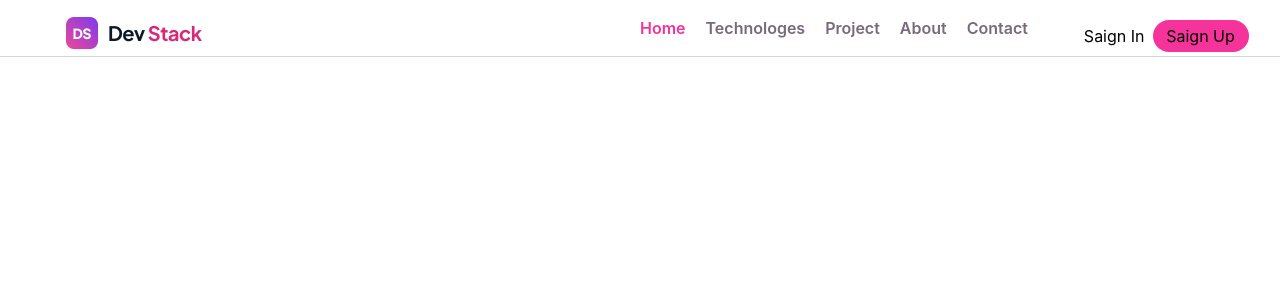
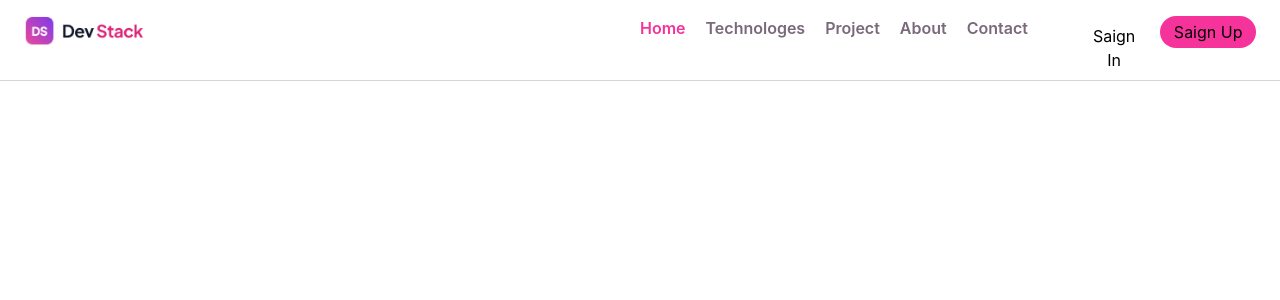
Before and after one commit to bkashsaifur049-creator/assainmenA05, a React (Vite) app: page / in a window 1280 px wide. Shown: the top 300 px of the page. Built offline with nearby package versions, Linux system fonts and the light colour scheme.

Commit message:
Update navbar and mobail hamberI design

```diff
--- /dev/null
+++ b/src/component/Hero.tsx
@@ -0,0 +1,11 @@
+import React from 'react';
+
+const Hero = () => {
+    return (
+        <div>
+
+        </div>
+    );
+};
+
+export default Hero;
--- a/src/component/Naver.tsx
+++ b/src/component/Naver.tsx
@@ -1,18 +1,39 @@
 
 import logo from "../assets/logo-text.png";
+// import humber from "../assets/hamburger.png"
+import { useState } from "react";
 function Naver(){
+    const [isOpen, setIsOpen] = useState(false);
     return (
-        <nav className="grid grid-cols-2 container mt-4 sticky top-0 z-50 bg-white border-b border-gray-300">
-        <img className="ml-16" src={logo} alt="logoImg" />
+        <nav className="grid grid-cols-2 mt-4 sticky top-0 z-50 bg-white border-b border-gray-300 mx-auto max-w-7xl px-6">
+<button onClick={() =>
+     setIsOpen(!isOpen)} className="md:hidden" >
+    ☰
+     </button>
+{/* <button className="md:hidden">
+     <img src={humber} alt="Menu" className="h-6 w-6" />
+     </button> */}
+        <img className="absolute left-1/2 w-24 -translate-x-1/2 md:static md:w-30 md:translate-x-0" src={logo} alt="logoImg" />
         <div className="flex gap-12">
-            <ul className="flex gap-5 font-semibold text-mauve-500">
+            {/* destop */}
+            <ul className=" hidden gap-5 font-semibold text-mauve-500 md:flex">
                 <li className="text-pink-500">Home</li>
                 <li>Technologes</li>
                 <li>Project</li>
                 <li>About</li>
                 <li>Contact</li>
             </ul>
-            <div className="ml-0">
+            {/* mobaile */}
+            {isOpen && (
+                 <ul className="absolute left-0 top-full z-50 flex w-full flex-col gap-4 bg-white p-5 font-semibold text-mauve-500 shadow-md md:hidden">
+                 <li className="text-pink-500">Home</li>
+                 <li>Technologies</li>
+                  <li>Projects</li>
+                   <li>About</li>
+                   <li>Contact</li>
+                   </ul>
+                 )}
+            <div className="ml-auto flex item-center gap-2">
                 <button className="m-2">Saign In</button>
                 <button className="bg-pink-500 rounded-full w-24 h-8">Saign Up</button>
             </div>
```
Also changed, not shown: src/assets/hamburger.png (added).
